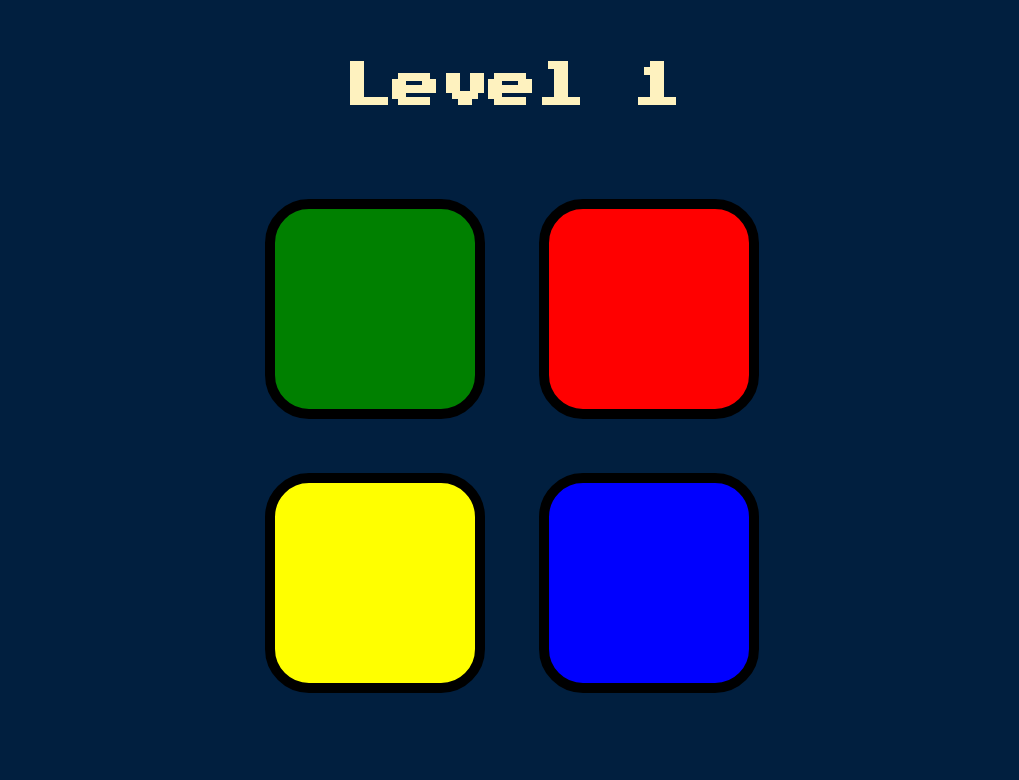
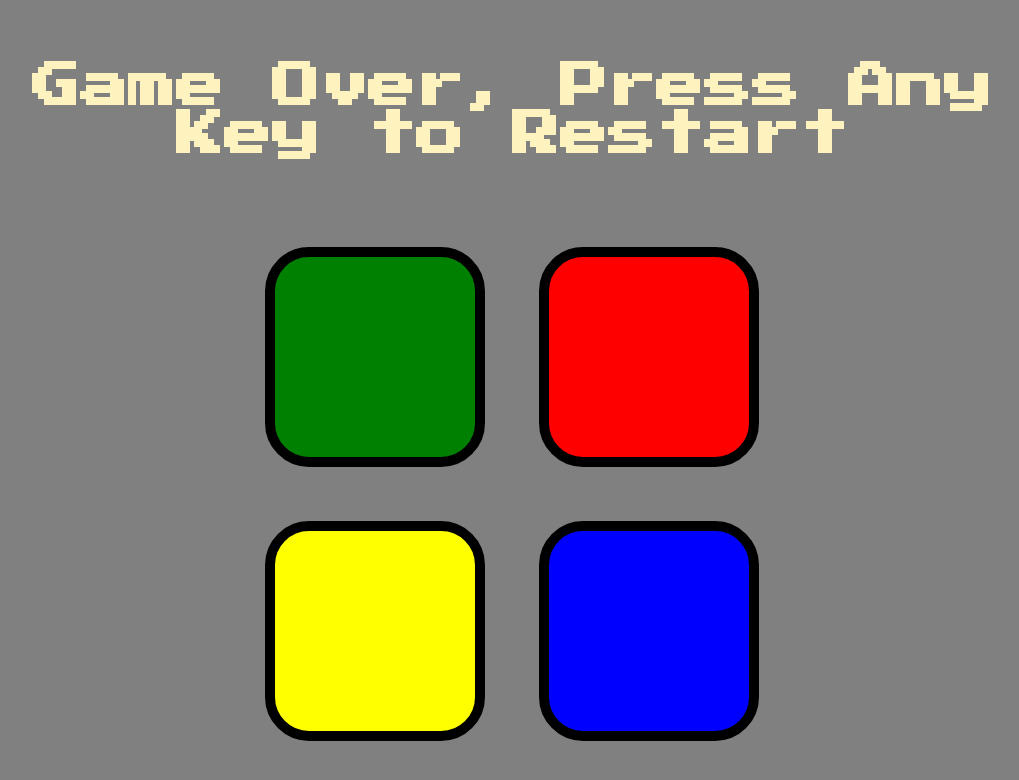
Before and after one commit to rushkinrenny/SimonGame, a plain HTML site: page index.html in a window 1280 px wide. Both pictures are taken after a click on the element 503 px from the left and 309 px from the top of the page. Shown: the whole page, without its empty margins (128-1147 px from the left). Drawn offline with nearby package versions, Linux system fonts and the light colour scheme.

Commit message:
Game over Issue resolved

```diff
--- a/game.js
+++ b/game.js
@@ -1,51 +1,50 @@
-// alert("hello");
-var buttonColours = ["red", "blue", "green", "yellow"];
-var gamePattern = [];
-var userClickedPattern = [];
-var started = false;
-var level = 0;
-$(document).keypress(function () {
-  if (!started) {
-    $("#level-title").text("Level  " + level);
+let buttonColours = ["red", "blue", "green", "yellow"];
+let gamePattern = [];
+let userClickedPattern=[];
+var level=0;
+var started=false;
+$(document).keypress(function(){
+    if(!started){
+      $("#level-title").text("Level "+level);
          nextSequence();
-    started = true;
+         started=true;
     }
 });
-$(".btn").click(function () {
-  var userChosenColour = $(this).attr("id");
+$(".btn").click(function(){
+
+  var  userChosenColour = $(this).attr("id");
   userClickedPattern.push(userChosenColour);
+//   console.log(userClickedPattern);
   playSound(userChosenColour);
   animatePress(userChosenColour);
-  checkAnswer(userClickedPattern.length - 1);
-  //   console.log(userClickedPattern);
+  checkAnswer(userClickedPattern.length-1);
 });
+
 function checkAnswer(currentLevel) {
-  if (gamePattern[currentLevel] == userClickedPattern[currentLevel]) {
-    // console.log("success");
-    if (userClickedPattern.length === gamePattern.length) {
-      setTimeout(function () {
+ if(gamePattern[currentLevel]===userClickedPattern[currentLevel]){
+   console.log("success");
+   if(userClickedPattern.length===gamePattern.length){
+    setTimeout(function(){
       nextSequence();
-      }, 1000);
+    },1000);
   }
-  } else {
-    // console.log("wrong");
+ }else{
+  //  console.log("wrong");
   playSound("wrong");
   $("body").addClass("game-over");
+  setTimeout(function(){
+    $("body").removeClass("game-over");
+  },200);
   $("#level-title").text("Game Over, Press Any Key to Restart");
-
-    setTimeout(function () {
-      $("body").removeClass("game-over");
   startOver();
-    }, 200);
+ }
 
 
 }
-}
-
 function nextSequence() {
-  userClickedPattern = [];
+  userClickedPattern=[];
     level++;
-  $("#level-title").text("Level " + level);
+    $("#level-title").text("Level "+level);
     var randomNumber = Math.floor(Math.random() * 4);
     var randomChosenColour = buttonColours[randomNumber];
     gamePattern.push(randomChosenColour);
@@ -55,88 +54,21 @@ function nextSequence() {
         .fadeIn(100);
     playSound(randomChosenColour);
 }
+
 function playSound(name) {
     var audio = new Audio("sounds/" + name + ".mp3");
     audio.play();
+
 }
-function animatePress(currentColour) {
-  $("#" + currentColour).addClass("pressed");
-  setTimeout(function () {
-    $("#" + currentColour).removeClass("pressed");
-  }, 100);
-}
-function startOver() {
-  level = 0;
-  gamePattern = [];
-  started = false;
+function animatePress( currentColour){
+$("#"+currentColour).addClass("pressed");
+setTimeout(function(){
+$("#"+currentColour).removeClass("pressed");
+},100);
 }
 
-// alert("hello");
-var buttonColours = ["red", "blue", "green", "yellow"];
-var gamePattern = [];
-var userClickedPattern = [];
-var started = false;
-var level = 0;
-$(document).click(function () {
-  if (!started) {
-    $("#level-title").text("Level " + level);
-    nextSequence();
-    started = true;
+function startOver(){
+  level=0;
+  gamePattern=[];
+  started=false;
 }
-});
-$(".btn").click(function () {
-  var userChosenColour = $(this).attr("id");
-  userClickedPattern.push(userChosenColour);
-  playSound(userChosenColour);
-  animatePress(userChosenColour);
-  checkAnswer(userClickedPattern.length - 1);
-  //   console.log(userClickedPattern);
-});
-function checkAnswer(currentLevel) {
-  if (gamePattern[currentLevel] == userClickedPattern[currentLevel]) {
-    console.log("success");
-    if (userClickedPattern.length === gamePattern.length) {
-      setTimeout(function () {
-        nextSequence();
-      }, 1000);
-    }
-  } else {
-    playSound("wrong");
-    $("body").addClass("game-over");
-    setTimeout(function () {
-      $("body").removeClass("game-over");
-    }, 200);
-
-    $("#level-title").text("Game Over, Press Any Key to Restart");
-    startOver();
-  }
-}
-
-function nextSequence() {
-  userClickedPattern = [];
-  level++;
-  $("#level-title").text("Level " + level);
-  var randomNumber = Math.floor(Math.random() * 4);
-  var randomChosenColour = buttonColours[randomNumber];
-  gamePattern.push(randomChosenColour);
-  $("#" + randomChosenColour)
-    .fadeIn(100)
-    .fadeOut(100)
-    .fadeIn(100);
-  playSound(randomChosenColour);
-}
-function playSound(name) {
-  var audio = new Audio("sounds/" + name + ".mp3");
-  audio.play();
-}
-function animatePress(currentColour) {
-  $("#" + currentColour).addClass("pressed");
-  setTimeout(function () {
-    $("#" + currentColour).removeClass("pressed");
-  }, 100);
-}
-function startOver() {
-  level = 0;
-  gamePattern = [];
-  started = false;
-}
--- a/index.html
+++ b/index.html
@@ -37,8 +37,6 @@
 
   <script src="https://ajax.googleapis.com/ajax/libs/jquery/3.3.1/jquery.min.js"></script>
 
-  <script src="https://code.jquery.com/jquery-3.5.1.min.js" integrity="sha256-9/aliU8dGd2tb6OSsuzixeV4y/faTqgFtohetphbbj0=" crossorigin="anonymous"></script>
-
 <script src="game.js"></script>
 </body>
 
--- a/styles.css
+++ b/styles.css
@@ -1,6 +1,6 @@
 body {
   text-align: center;
-  background-color: #011F3F;
+  background-color:gray;
 }
 
 #level-title {
```
Lines whose indentation alone changed are shown as unchanged.
